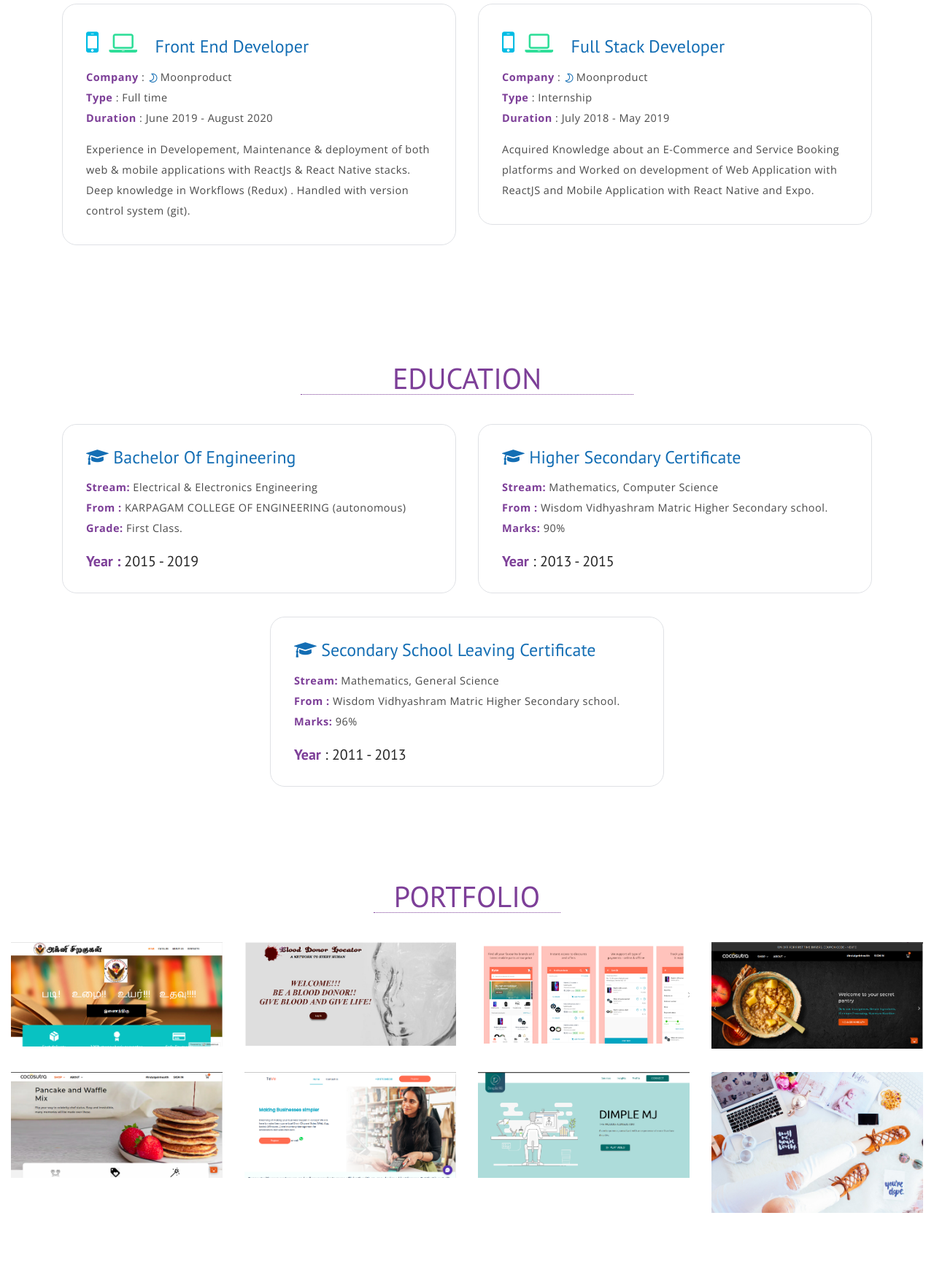
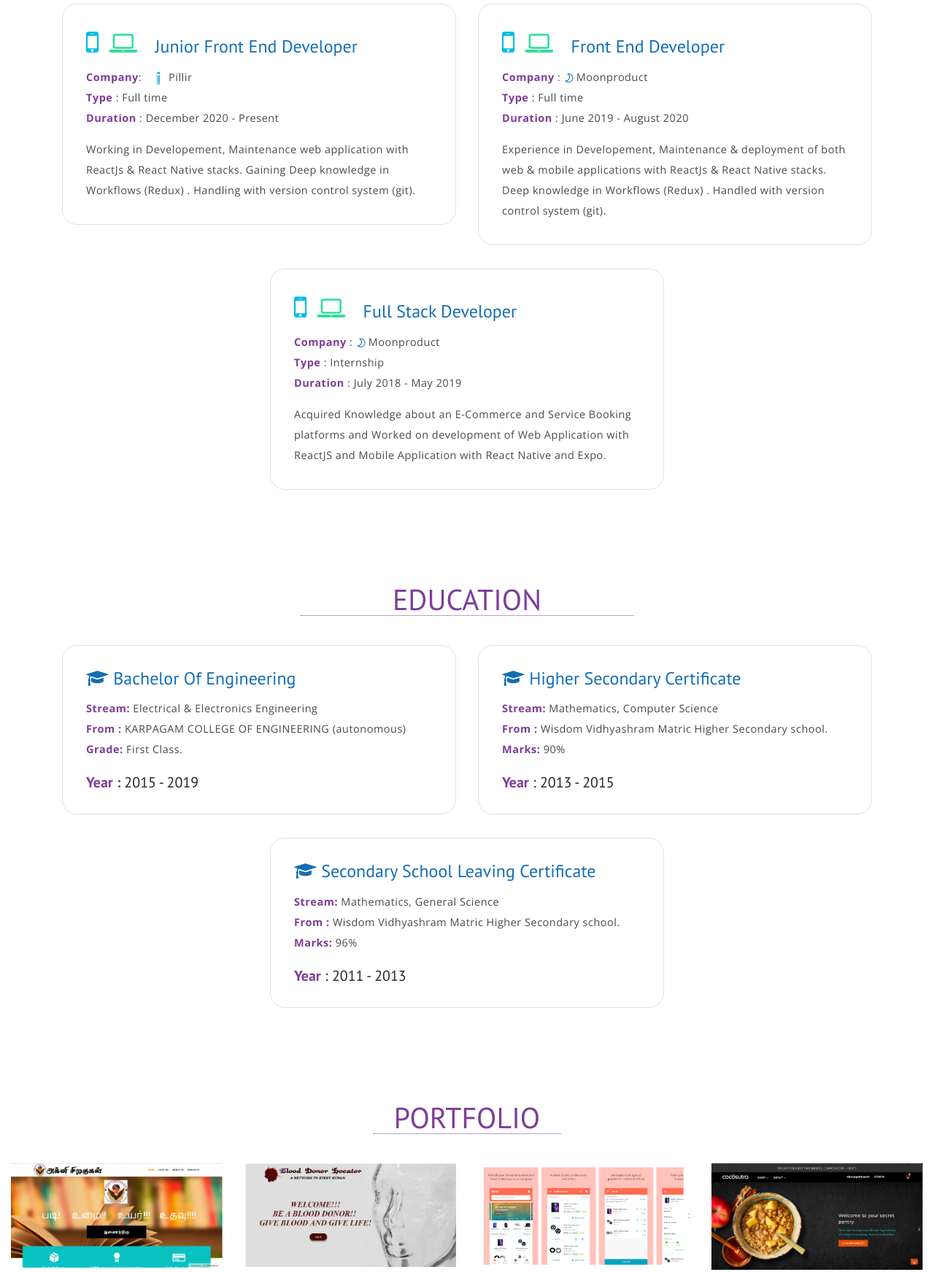
Before and after one commit to akashkadirvel/akashkadirvel.github.io, a plain HTML site: page index.html in a window 1280 px wide. Shown: the part 1960-3703 px from the top of the page at 73% size. Drawn offline with nearby package versions, Linux system fonts and the light colour scheme.

Commit message:
job update

```diff
--- a/css/style.css
+++ b/css/style.css
@@ -128,6 +128,14 @@ img{
     background: url(../images/banner1.jpg) no-repeat 0px 0px;
     background-size: cover;
 	min-height:770px;
+}
+.ms-banner{
+	background-repeat: no-repeat;
+	background-size: contain;
+	background-position: 0 0;
+	width: 100%;
+	height: 100%;
+	min-height: 770px;
 }
 .w3_banner_info {
     margin: 13em 0 0em;
@@ -956,6 +964,15 @@ img.zoom-img:hover {
 	display: block;
 }
 
+.company-name{
+	display: flex;
+	flex-direction: row;
+}
+
+.company-logo{
+	width: 20px;
+}
+
 /* Responsive design */
 @media screen and (max-width: 1440px){
 	.banner {
--- a/index.html
+++ b/index.html
@@ -271,6 +271,24 @@
 				<h3>
 					<i class="fa fa-mobile" aria-hidden="true"></i>
 					<i class="fa fa-laptop" aria-hidden="true" class="xs-icon"></i>
+					Junior Front End Developer
+				</h3>
+				<p>
+					<b>Company</b>: &nbsp;
+						<!-- <i class="fa fa-info"></i>  -->
+					<img src="images/pillir.png" alt="pillir" height="20px" width="20px" class="company-logo"/>
+					Pillir <br />
+					<b>Type</b> : Full time<br>
+					<b>Duration</b> : December 2020 - Present
+				</p>
+				<p>Working in Developement, Maintenance web application with ReactJs & React Native stacks. Gaining Deep knowledge in Workflows (Redux) . Handling with version control system (git).</p>
+			</div>
+		</div>
+		<div class="col-md-6">
+			<div class="grid1">
+				<h3>
+					<i class="fa fa-mobile" aria-hidden="true"></i>
+					<i class="fa fa-laptop" aria-hidden="true" class="xs-icon"></i>
 					Front End Developer
 				</h3>
 				<p>
@@ -282,6 +300,9 @@
 				</p>
 			</div>
 		</div>
+		<div class='clearfix'></div>
+		<div class="educationbottom">
+			<div class="col-md-3"></div>
 			<div class="col-md-6">
 				<div class="grid1">
 					<h3>
@@ -300,8 +321,7 @@
 
 				</div>
 			</div>
-		<div class='clearfix'></div>
-		<div class="educationbottom">
+			<div class="col-md-3"></div>
 			<div class='clearfix'></div>
 		</div>
 	</div>
@@ -421,8 +441,8 @@
 					</a>
 				</div>
 				<div class="col-md-3 col-xs-6 gallery-grids grid-mdl">
-					<a href="images/gallery8.jpg" class="gallery-box" data-lightbox="example-set" data-title="">
-						<img src="images/gallery8.jpg" alt="" class="img-responsive zoom-img">
+					<a href="images/leads-client-akashkadirvel.png" class="gallery-box" data-lightbox="example-set" data-title="">
+						<img src="images/leads-client-akashkadirvel.png" alt="" class="img-responsive zoom-img">
 					</a>
 				</div>
 				<div class="clearfix"> </div>
```
Also changed, not shown: entries.html (+1 -1 lines), images/leads-client-akashkadirvel.png (added), images/pillir.png (added). Lines whose indentation alone changed are shown as unchanged.
